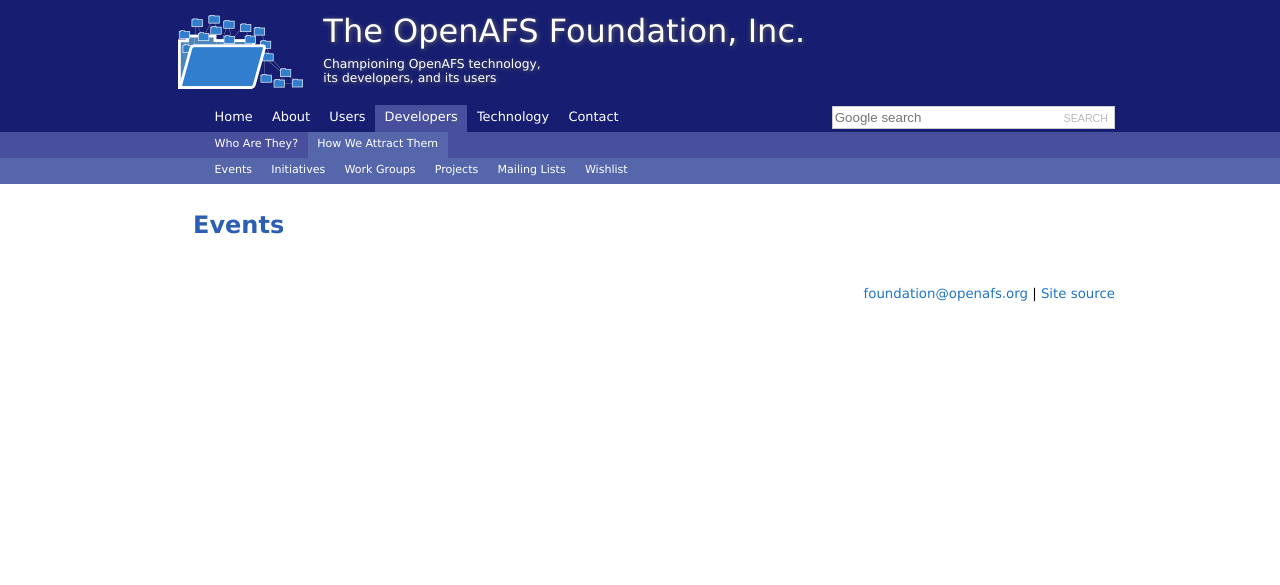
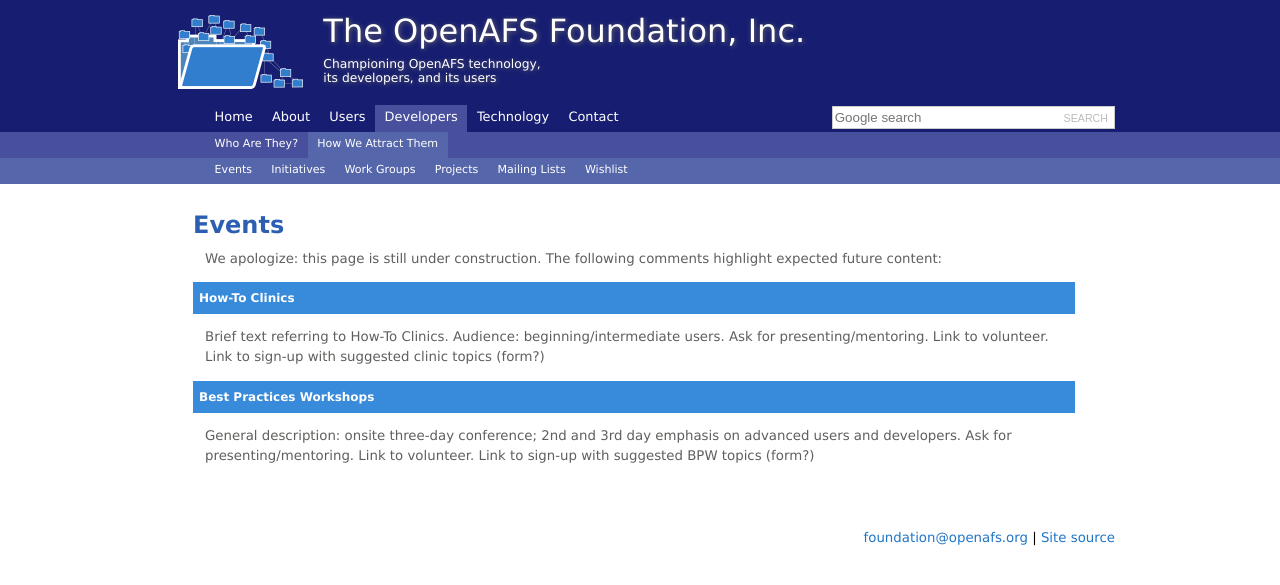
Before and after one commit to openafsfoundation/openafsfoundation.org, a Jekyll site: the page built from devs/events/index.md, in a window 1280 px wide. Shown: the top 585 px of the page. Built offline with Jekyll 4.4.1, drawn with Linux system fonts in a browser that asks for light colours.

Commit message:
devs/events
Add construction text.
New content.

```diff
--- a/devs/events/index.md
+++ b/devs/events/index.md
@@ -4,3 +4,13 @@
 ---
 
 ## Events ##
+
+We apologize: this page is still under construction.  The following comments highlight expected future content:
+
+### How-To Clinics ###
+
+Brief text referring to How-To Clinics.  Audience: beginning/intermediate users.  Ask for presenting/mentoring. Link to volunteer.  Link to sign-up with suggested clinic topics (form?)
+
+### Best Practices Workshops ###
+
+General description: onsite three-day conference; 2nd and 3rd day emphasis on advanced users and developers.  Ask for presenting/mentoring.  Link to volunteer.  Link to sign-up with suggested BPW topics (form?)
```
